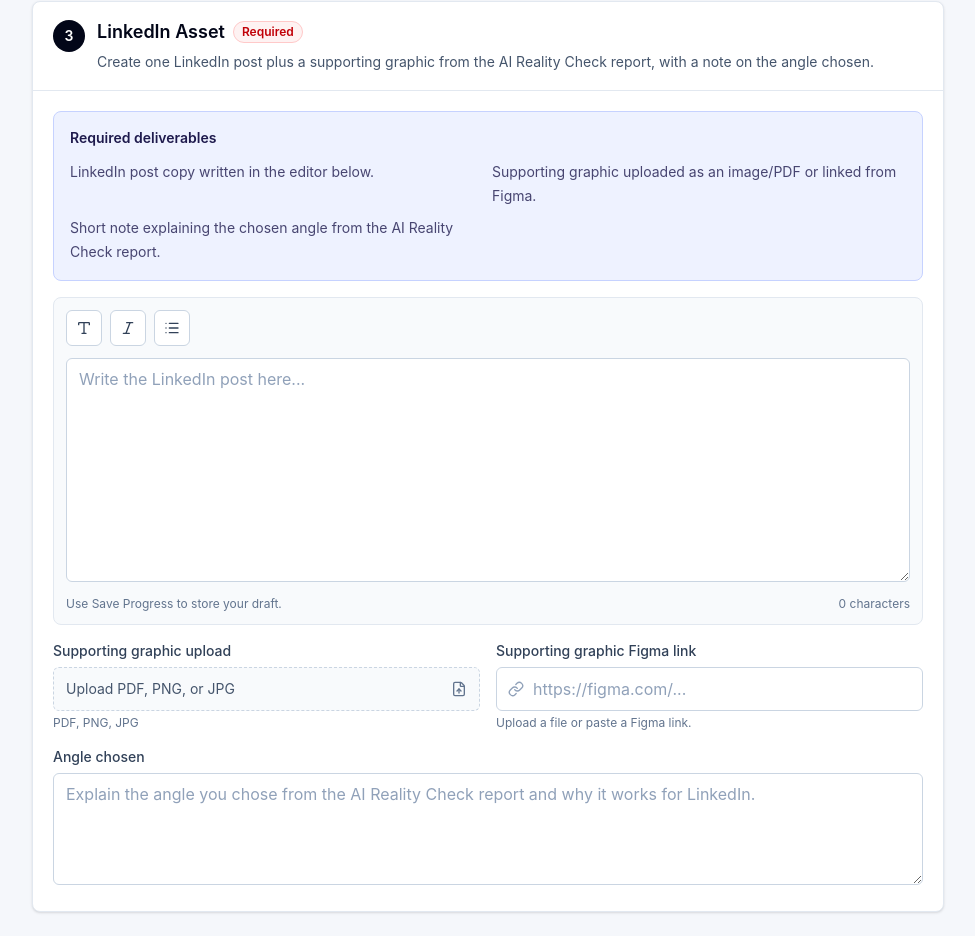
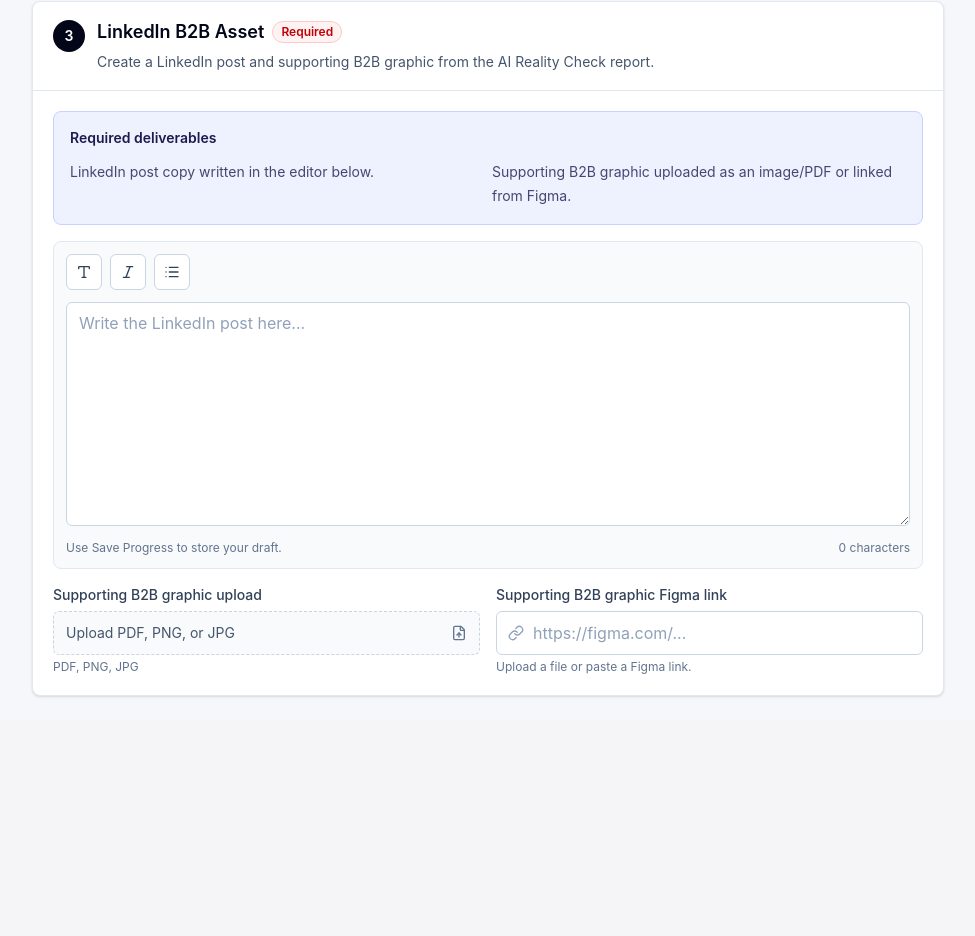
Before and after one commit to priyanshsinghh11/senior-full-stack-designer-assessment, a Next.js app: page /workspace in a window 1280 px wide. Shown: the part 1763-2699 px from the top of the page, without its empty margins (304-1279 px from the left). After the commit the page ends 2483 px from the top, so only its background shows below. Built offline with nearby package versions, Linux system fonts and the light colour scheme; no server answers.

Commit message:
Update LinkedIn asset task

```diff
--- a/app/workspace/page.tsx
+++ b/app/workspace/page.tsx
@@ -25,7 +25,6 @@ type WorkspaceDraft = {
   healthcareFileName: string;
   healthcareExplanation: string;
   linkedinPost: string;
-  linkedinAngle: string;
   marketingFileName: string;
   marketingFigmaLink: string;
   videoUrl: string;
@@ -39,7 +38,6 @@ const emptyDraft: WorkspaceDraft = {
   healthcareFileName: "",
   healthcareExplanation: "",
   linkedinPost: "",
-  linkedinAngle: "",
   marketingFileName: "",
   marketingFigmaLink: "",
   videoUrl: "",
@@ -142,7 +140,6 @@ export default function WorkspacePage() {
     if ((draft.healthcareFigmaLink || draft.healthcareFileName) && draft.healthcareExplanation) completed += 1;
     if (
       draft.linkedinPost.trim() &&
-      draft.linkedinAngle.trim() &&
       (draft.marketingFileName || draft.marketingFigmaLink)
     ) {
       completed += 1;
@@ -203,10 +200,7 @@ export default function WorkspacePage() {
     }
     if (!draft.marketingFileName && !draft.marketingFigmaLink) {
       nextErrors.marketingFigmaLink =
-        "Upload the supporting LinkedIn graphic or paste a Figma link.";
-    }
-    if (!draft.linkedinAngle.trim()) {
-      nextErrors.linkedinAngle = "Add a note explaining the angle you chose.";
+        "Upload the supporting B2B graphic or paste a Figma link.";
     }
 
     setErrors(nextErrors);
@@ -321,7 +315,7 @@ export default function WorkspacePage() {
               {[
                 ["task-1", "Website Redesign"],
                 ["task-2", "Product UI Flow"],
-                ["task-3", "LinkedIn Asset"],
+                ["task-3", "LinkedIn B2B Asset"],
               ].map(([href, label], index) => (
                 <a
                   key={href}
@@ -428,8 +422,8 @@ export default function WorkspacePage() {
             <TaskCard
               id="task-3"
               number="3"
-              title="LinkedIn Asset"
-              objective="Create one LinkedIn post plus a supporting graphic from the AI Reality Check report, with a note on the angle chosen."
+              title="LinkedIn B2B Asset"
+              objective="Create a LinkedIn post and supporting B2B graphic from the AI Reality Check report."
               required
             >
               <div className="rounded-lg border border-indigo-200 bg-indigo-50 p-4">
@@ -438,8 +432,7 @@ export default function WorkspacePage() {
                 </p>
                 <ul className="mt-3 grid gap-2 text-sm leading-6 text-indigo-950/80 md:grid-cols-2">
                   <li>LinkedIn post copy written in the editor below.</li>
-                  <li>Supporting graphic uploaded as an image/PDF or linked from Figma.</li>
-                  <li>Short note explaining the chosen angle from the AI Reality Check report.</li>
+                  <li>Supporting B2B graphic uploaded as an image/PDF or linked from Figma.</li>
                 </ul>
               </div>
               <div className="rounded-lg border border-slate-200 bg-slate-50 p-3">
@@ -468,13 +461,13 @@ export default function WorkspacePage() {
               </div>
               <div className="grid gap-4 lg:grid-cols-2">
                 <FileInput
-                  label="Supporting graphic upload"
+                  label="Supporting B2B graphic upload"
                   fileName={draft.marketingFileName}
                   onChange={(event) => handleFile("marketingFileName", event)}
                   disabled={workspaceLocked}
                   error={errors.marketingFigmaLink}
                 />
-                <Field label="Supporting graphic Figma link" error={errors.marketingFigmaLink} hint="Upload a file or paste a Figma link.">
+                <Field label="Supporting B2B graphic Figma link" error={errors.marketingFigmaLink} hint="Upload a file or paste a Figma link.">
                   <div className="relative">
                     <LinkIcon className="pointer-events-none absolute left-3 top-1/2 h-4 w-4 -translate-y-1/2 text-slate-400" />
                     <input
@@ -487,15 +480,6 @@ export default function WorkspacePage() {
                   </div>
                 </Field>
               </div>
-              <Field label="Angle chosen" error={errors.linkedinAngle}>
-                <textarea
-                  value={draft.linkedinAngle}
-                  onChange={(event) => updateDraft("linkedinAngle", event.target.value)}
-                  disabled={workspaceLocked}
-                  className="min-h-28 w-full resize-y rounded-md border border-slate-300 bg-white px-3 py-2 text-sm leading-6 text-slate-950 outline-none transition placeholder:text-slate-400 focus:border-slate-500 focus:ring-2 focus:ring-slate-200 disabled:bg-slate-100"
-                  placeholder="Explain the angle you chose from the AI Reality Check report and why it works for LinkedIn."
-                />
-              </Field>
             </TaskCard>
           </section>
         </div>
```
